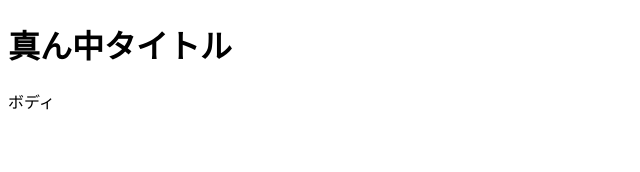
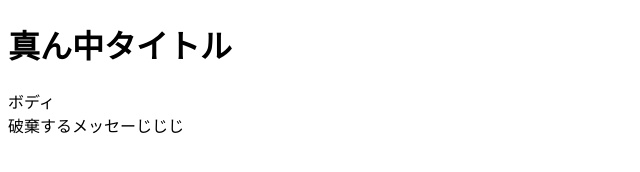
Before and after one commit to murakumo893/git_practice, a plain HTML site: page index.html in a window 1280 px wide. Shown: the whole page, without its empty margins (0-640 px from the left). Drawn offline with Linux system fonts and the light colour scheme.

Commit message:
破棄するメッセージを追加

```diff
--- a/index.html
+++ b/index.html
@@ -6,6 +6,7 @@
         <h1>真ん中タイトル</h1>
     </head>
     <body>
-    ボディ
+    ボディ<br>
+    破棄するメッセーじじじ
     </body>
 </html>
```
